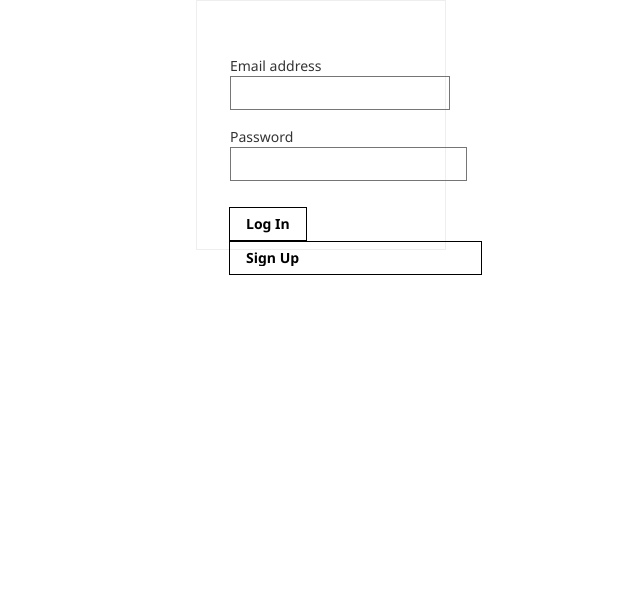
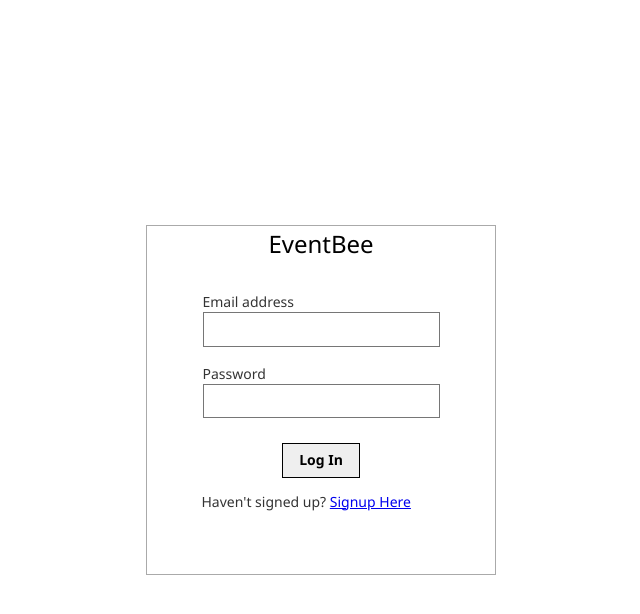
Before and after one commit to Harish-here/EventBee, a Vue app: page / in a window 1280 px wide. Shown: the top 614 px of the page, without its empty margins (319-959 px from the left). Built offline with nearby package versions, Linux system fonts and the light colour scheme; no server answers.

Commit message:
style changes

```diff
--- a/src/App.vue
+++ b/src/App.vue
@@ -1,9 +1,5 @@
 <template>
   <div id="app">
-    <!-- <div id="nav">
-      <router-link to="/">Home</router-link> |
-      <router-link to="/about">About</router-link>
-    </div> -->
     <router-view/>
   </div>
 </template>
@@ -17,6 +13,9 @@
 </script>
 
 <style>
+html,body{
+  height:100%;
+}
 #app {
   display: flex;
   flex-direction: column;
@@ -27,7 +26,7 @@
   right: 0;
   top: 0;
   z-index: 0;
-  font-family: Segoe UI,Tahoma,Geneva,Verdana,sans-serif;
+  font-family: 'Segoe UI',Tahoma,Geneva,Verdana,sans-serif;
     font-size: 14px;
 }
 #nav {
--- a/src/views/CreateEvent.vue
+++ b/src/views/CreateEvent.vue
@@ -1,10 +1,12 @@
 <template>
-    <div class="justify-center flex-column">
-
-        <h3>Create A Event</h3>
-        <div class="flex flex-column w-80">
-            <span v-for='(j,index) in EventModel' :key='j.label' class='flex ma1 pa1'>
+    <div class="flex justify-center">
+        <div class='w-60 bg-white pa4' style="overflow-y:auto">
+            <div class='f4 tc w-100 pa2'>Create A Event</div>
+            <div class="w-100">
+                <form @submit.prevent="CreateEvent">
+                    <div v-for='(j,index) in EventModel' :key='j.label' class='flex ma1 justify-center pa2'>
                         <label class='w-30 pa1'>{{ j.label }} <sup class='red' v-if='j.mandatory'>*</sup></label>
+                        <span class='w-70'>
                             <input v-if="j.type !== 'textarea'"
                                 v-model='EventHolder[index]'
                                 :type="j.type"
@@ -20,24 +22,40 @@
                                     @focusout="ValidateField(index,j)"
                                     v-model='EventHolder[index]'>
                             </textarea>
-                <span v-if='Error.indexOf(index) >= 0' class='red pa1'>Provide a Valid {{j.label}}</span>
+                            <div v-if='Error.indexOf(index) >= 0' class='red pa1'>Provide a Valid {{j.label}}</div>
                         </span>
 
-            <label class='pa2'>Customized label for particpant <button @click='ChoosenCustom.push(JSON.parse(JSON.stringify(CustomeModel)))'>Add</button> <button @click='ChoosenCustom = []'>Remove All</button></label>
-            <span v-for='(i,index) in ChoosenCustom' :key='i.index' class='flex pa2'>
-                <input class='' type="text" v-model='i.label' />
-                <input type="checkbox" :name='"option"+index' v-model='i.option'>Mandoatory
+                    </div>
+
+                    <div class='pa2 w-75 tc flex justify-between items-baseline b'>
+                        <span class='f5'>Fields for User to Register</span>
+                        <button @click='ChoosenCustom.push(JSON.parse(JSON.stringify(CustomeModel)))'>Add + </button>
+                        <button @click='ChoosenCustom = []'>Remove All -</button>
+                    </div>
+                    <div class='pa2 flex flex-column justify-center'>
+                        <div v-for='(i,index) in ChoosenCustom' :key='i.index' class='flex justi items-baseline pa1 w-100'>
+                            <input class='ma1' type="text" v-model='i.label' />
+                            <span class='ma1 flex items-baseline'>
+                                <input type="checkbox"  :name='"option"+index' v-model='i.option'>Mandoatory
+                            </span>
                             <!-- <input type="radio" :name='"option"+index' value="optional" v-model='i.option'>optional -->
-                <select name="type" id="" v-model='i.type'>
+                            <span class='ma1'>Field type
+                                <select name="type" id=""  v-model='i.type'>
+                                    <option selected disabled>Field Type</option>
                                     <option value="text">text</option>
                                     <option value="textarea">textarea</option>
                                     <option value="email">Email</option>
                                     <option value="number">number</option>
                                 </select>
-                <button @click="ChoosenCustom.splice(index,1)">X</button>
                             </span>
-            <span><button @click='CreateEvent'>Create the event</button></span>
 
+                            <button class='br3 ba b--light-silver bg-transparent' @click="ChoosenCustom.splice(index,1)">x</button>
+                        </div>
+                    </div>
+
+                    <div class='w-100 ma2 tc'><button @click='CreateEvent' type="submit">Create the event</button></div>
+                </form>
+            </div>
         </div>
     </div>
 </template>
@@ -126,8 +144,8 @@
 }
 </script>
 <style>
-input,textarea{
+input[type='text'],input[type='date'],input[type='time'],input[type='number'],textarea{
     width:250px !important;
-    height: 30px !important;
+    height: 30px ;
 }
 </style>
--- a/src/views/Login.vue
+++ b/src/views/Login.vue
@@ -1,27 +1,30 @@
 <template>
-    <div class='flex justify-center items-center'>
-        <div id='login-box' class='ba b--light-gray'>
-            <article class="pa4 black-80 w-60">
-                <!-- <form accept-charset="utf-8"> -->
+    <div id='container' class='flex justify-center items-center'>
+        <div id='login-box' class='ba b--light-silver w-25 flex flex-coulmn justify-center'>
+            <div class=''>
+                <div class='tc f3 pa1'>EventBee</div>
+                <article class="pa2 black-80 w-100">
+                    <form accept-charset="utf-8" v-on:submit.prevent='LogIn'>
                         <fieldset id="sign_up" class="ba b--transparent ph0 mh0">
                         <legend class="ph0 mh0 fw6 clip">Log in</legend>
                         <div class="mt3">
                             <label class="db fw4 lh-copy f6" for="email-address">Email address</label>
-                        <input v-model='UserEmail' class="pa2 input-reset ba bg-transparent  measure" type="email" name="email-address">
+                            <input v-model='UserEmail' class="pa2 input-reset ba  w-100" type="email" name="email-address" required>
                         </div>
                         <div class="mt3">
                             <label class="db fw4 lh-copy f6" for="password">Password</label>
-                        <input v-model='UserPass' class="b pa2 input-reset ba bg-transparent" type="password" name="password"  id="password">
+                            <input v-model='UserPass' class="b pa2 input-reset ba  w-100" type="password" name="password"  id="password" required>
                         </div>
                         </fieldset>
-                    <div class="mt3">
-                        <input @click='LogIn' class="b ph3 pv2 input-reset ba b--black bg-transparent grow pointer f6" type="submit" value="Log In">
-                        <router-link to='/signup'><input class="b ph3 pv2 input-reset ba b--black bg-transparent grow pointer f6"  value="Sign Up"></router-link>
+                        <div class="mt3 tc">
+                            <input class="b ph3 pv2 input-reset ba b--black  grow pointer f6" type="submit" value="Log In">
+                            <router-link to='/signup'></router-link>
                         </div>
-
+                    </form>
+                        <div class='mt3'>Haven't signed up? <router-link to='/signup'>Signup Here</router-link></div>
                 </article>
-            <div class='red' v-if='AuthFail'>Email or Passowrd is wrong</div>
-
+                <div class='red tc' v-if='AuthFail'>Email or Passowrd is wrong</div>
+            </div>
         </div>
     </div>
 </template>
@@ -38,10 +41,8 @@
     },
     methods: {
         LogIn: function(){
-            console.log(this.$store.state.UserBase.length)
             if(this.UserEmail !== '' && this.UserPass !== ''){
                 let index = this.$store.state.UserBase.findIndex(x =>{
-                    console.log((x.UserEmail == this.UserEmail && x.UserPass == this.UserPass));
                     return (x.UserEmail == this.UserEmail && x.UserPass == this.UserPass)
                 });
 
@@ -64,8 +65,11 @@
 }
 </script>
 <style>
+#container{
+    height:100%;
+}
 #login-box{
-    width:250px;
-    height: 250px;
+    min-width:350px;;
+    min-height: 350px;
 }
 </style>
--- a/src/views/SignUp.vue
+++ b/src/views/SignUp.vue
@@ -1,29 +1,32 @@
 <template>
-    <div class="">
-            <article class="pa4 black-80 w-60" v-if='!isSignedUp'>
-                <!-- <form accept-charset="utf-8"> -->
+    <div class="signup flex flex-column justify-center items-center">
+            <div class='ba b--light-silver cont flex flex-column justify-center items-center w-25'>
+                <div class='tc f3 pa1 w-100'>EventBee</div>
+                <article class="pa2 black-80 w-60" v-if='!isSignedUp'>
+                    <form accept-charset="utf-8" v-on:submit.prevent='SignUp'>
                         <fieldset id="sign_up" class="ba b--transparent ph0 mh0">
                         <legend class="ph0 mh0 fw6 clip">Sign Up</legend>
                         <div class="mt3">
                             <label class="db fw4 lh-copy f6" for="email-address">User Name</label>
-                        <input v-model='UserName' class="pa2 input-reset ba bg-transparent  measure" type="text" name="email-address"  id="email-address">
+                            <input v-model='UserName' class="pa2 input-reset ba bg-transparent  measure w-100" type="text" name="user-name"   required>
                         </div>
                         <div class="mt3">
                             <label class="db fw4 lh-copy f6" for="email-address">Email address</label>
-                        <input v-model='UserEmail' class="pa2 input-reset ba bg-transparent  measure" type="email" name="email-address">
+                            <input v-model='UserEmail' class="pa2 input-reset ba bg-transparent  measure w-100" type="email" name="email-address" required>
                         </div>
                         <div class="mt3">
-                        <label class="db fw4 lh-copy f6" for="password">Password</label>
-                        <input v-model='UserPass' class="b pa2 input-reset ba bg-transparent" type="password" name="password"  id="password">
+                            <label class="db fw4 lh-copy f6" for="password">Password <small>(atleast 5 characters)</small></label>
+                            <input v-model='UserPass' class="b pa2 input-reset ba bg-transparent measure" type="password" name="password"  id="password" required>
                         </div>
                         </fieldset>
-                    <div class="mt3">
-                        <input @click='SignUp' class="b ph3 pv2 input-reset ba b--black bg-transparent grow pointer f6" type="submit" value="Sign Up">
-                        <router-link to='/'><input class="b ph3 pv2 input-reset ba b--black bg-transparent grow pointer f6"  value="Back to Login"></router-link>
+                        <div class="mt3 tc">
+                            <input class="b ph3 pv2 input-reset ba b--black bg-transparent grow pointer f6" type="submit" value="Sign Up">
                         </div>
-
+                    </form>
                 </article>
-            <div v-if='isSignedUp'>You're signed up  <router-link to='/'><input class="b ph3 pv2 input-reset ba b--black bg-transparent grow pointer f6"  value="Back to Login"></router-link></div>
+                <div v-if='isSignedUp'>You're signed up  <router-link to='/'>Back To Login</router-link></div>
+            </div>
+            <span class='pa4 gray'>Go to <router-link to='/'>Login</router-link></span>
     </div>
 </template>
 <script>
@@ -39,7 +42,24 @@
     },
     methods: {
         SignUp: function(){
-            //sign up  validation --- need to do
+
+           let email = /^([a-zA-Z0-9_\-.]+)@([a-zA-Z0-9_\-.]+)\.([a-zA-Z]{2,5})$/igm;
+
+           if(this.UserName === '' || this.UserEmail === '' || this.UserPass === ''){ alert('None of the Field should not be empty'); return}
+
+           if(!email.test(this.UserEmail)){ alert('Provide a Valid Mail'); return}
+
+           if(this.UserPass.length < 5 ){ alert('Password must be atleast 5 characters'); return }
+
+           //check email alredy exist
+            let UserExist = this.$store.state.UserBase.findIndex(x => x.UserEmail === this.UserEmail);
+            if(UserExist > -1){
+                alert('Email already Exists');
+                return
+            }
+
+
+            //sign up  api
             this.$store.commit('SignUpNewUser',{
                 UserName: this.UserName,
                 UserEmail: this.UserEmail,
@@ -53,3 +73,13 @@
     }
 }
 </script>
+<style>
+.signup{
+    height: 100%;
+
+}
+.cont{
+    min-width: 300px;
+    min-height: 300px;
+}
+</style>
```
Also changed, not shown: src/assets/EventForm.js (+5 -3 lines), src/views/Home.vue (+8 -9 lines). Lines whose indentation alone changed are shown as unchanged.
